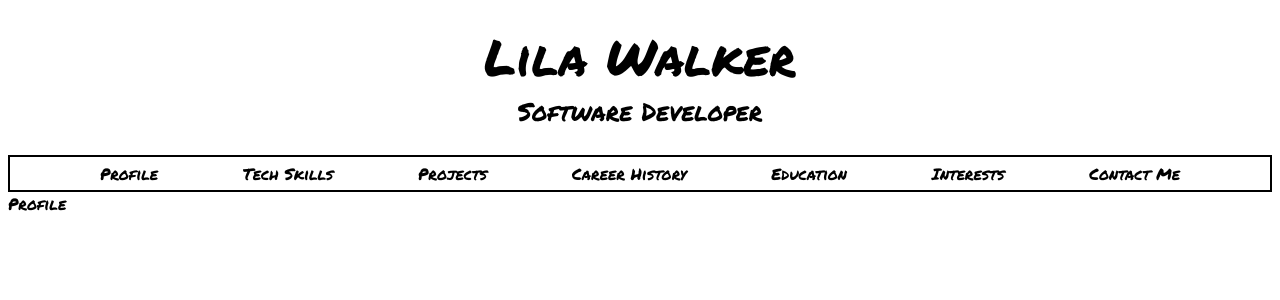
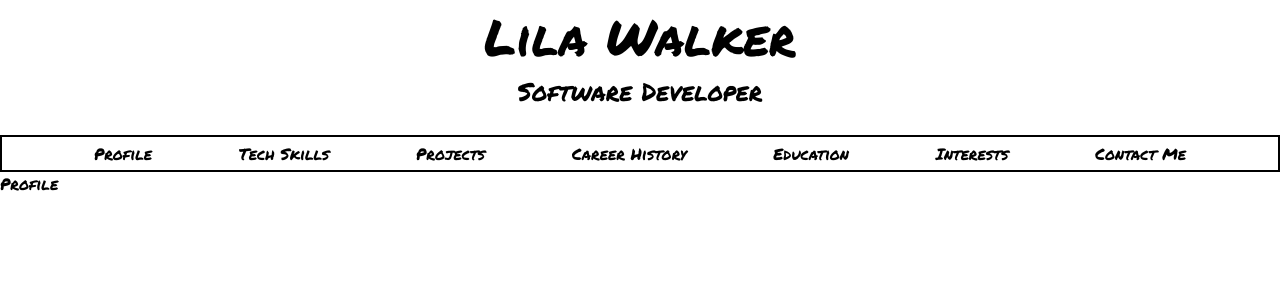
Before and after one commit to lilawalker/personal-website, a React (Create React App) app: page / in a window 1280 px wide. Shown: the top 300 px of the page. Built offline with nearby package versions, Linux system fonts and the light colour scheme.

Commit message:
Make header sticky

```diff
--- a/src/App.js
+++ b/src/App.js
@@ -41,8 +41,10 @@ class App extends React.Component {
 
     return (
       <div>
-        <Header />
-        <Nav handleChange={this.handleChange} />
+        <div className="main-header">
+          <Header />
+          <Nav handleChange={this.handleChange} />
+        </div>
         {this.changeComponent(this.state.active)}
       </div>
     );
--- a/src/index.css
+++ b/src/index.css
@@ -2,12 +2,13 @@
 
 body{
   font-family: 'Permanent Marker';
+  margin: 0 auto;
 }
 
 .name {
   font-size: 50px;
   margin-bottom: 0px;
-  margin-top: 20px;
+  margin-top: 0px;
   text-align: center;
 }
 
@@ -24,6 +25,13 @@ body{
   display: flex;
   justify-content: space-evenly;
   padding: 5px;
+}
+
+.main-header {
+  height: fit-content;
+  position: sticky;
+  top: 0;
+  background-color: white;
 }
 
 a:link {
```
